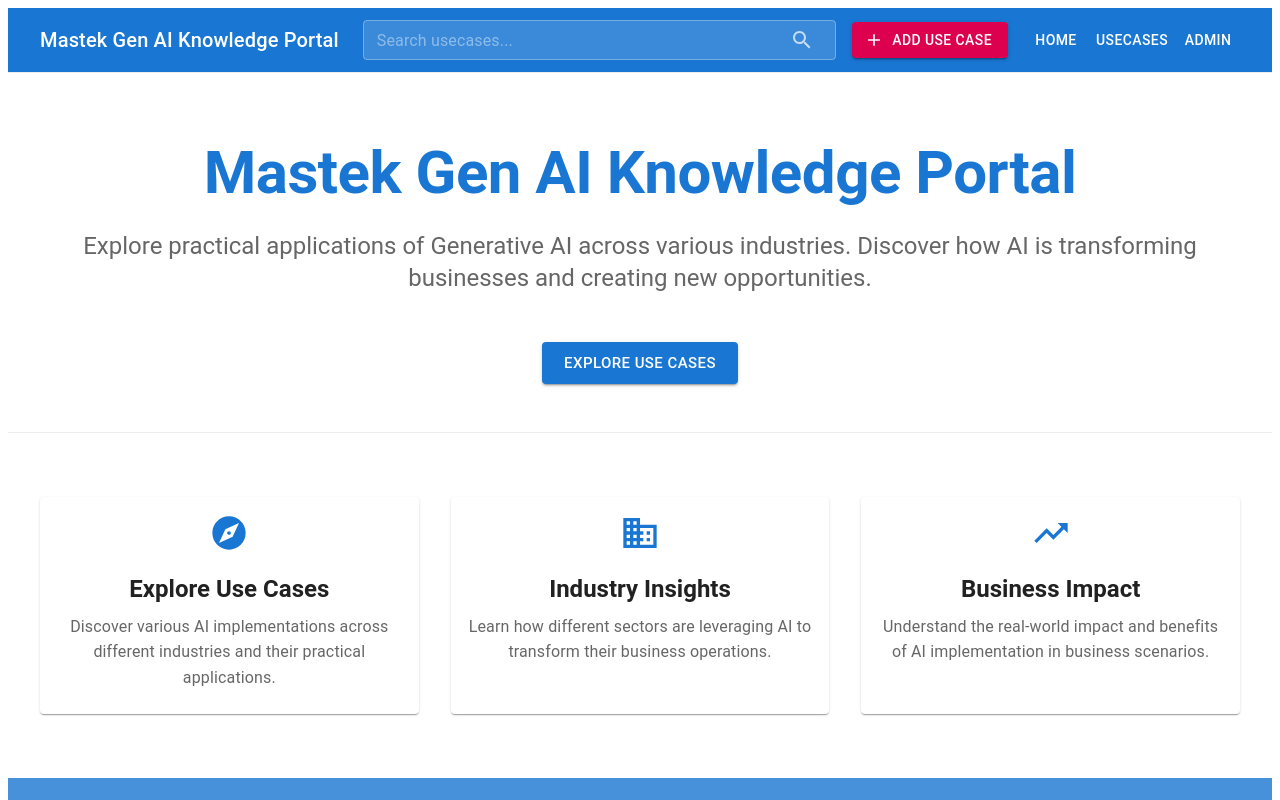
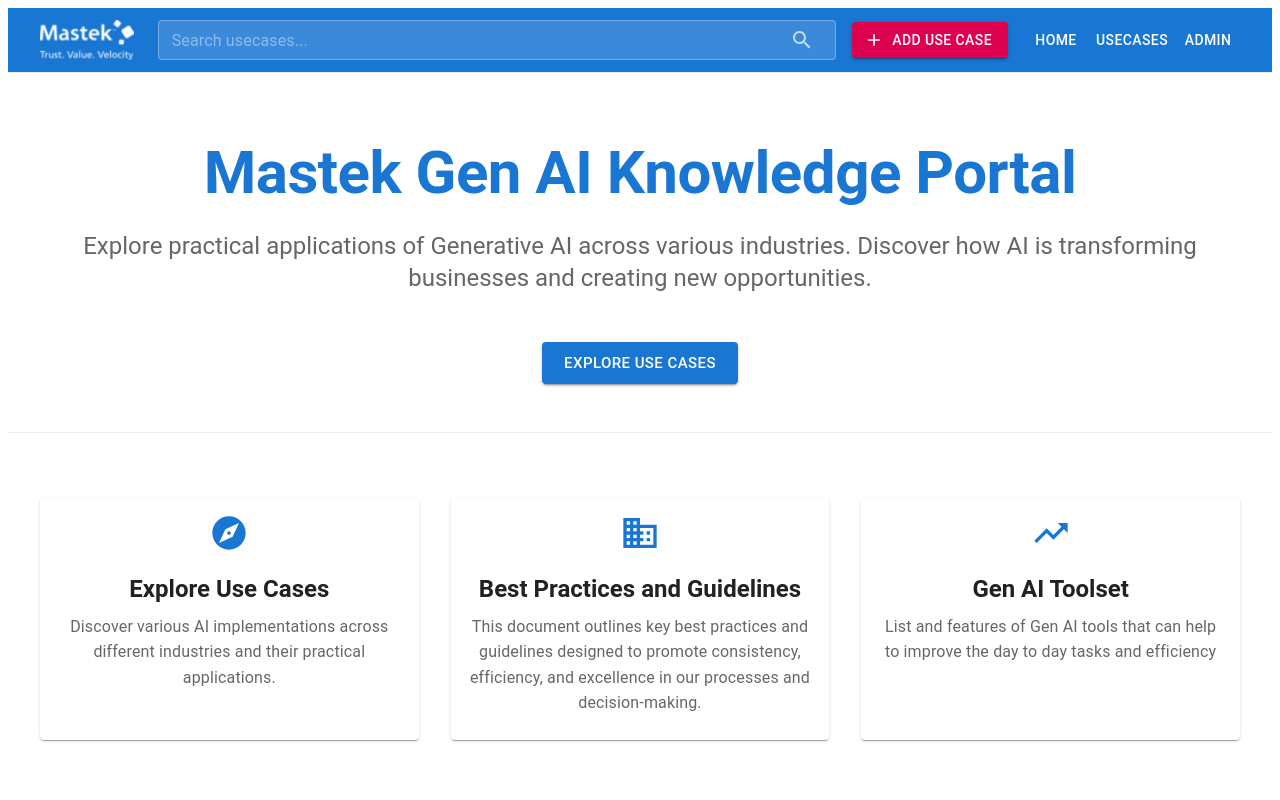
Before and after one commit to girish-mastek/ai-enabler, a React (Create React App) app: page / in a window 1280 px wide. Shown: the top 800 px of the page. Built offline with nearby package versions, Linux system fonts and the light colour scheme.

Commit message:
added mastek logo and more homepage changes

```diff
--- a/src/App.js
+++ b/src/App.js
@@ -63,22 +63,28 @@
 
   return (
     <Toolbar sx={{ px: { xs: 2, sm: 3, md: 4 } }}>
-      <Typography
-        variant="h6"
+      <Box
         component={Link}
         to="/"
         sx={{
-          flexGrow: 0,
+          display: 'flex',
+          alignItems: 'center',
           textDecoration: 'none',
-          color: 'inherit',
+          mr: 3,
           '&:hover': {
-            color: 'rgba(255, 255, 255, 0.8)',
-          },
-          mr: 3
+            opacity: 0.8
+          }
         }}
       >
-        Mastek Gen AI Knowledge Portal
-      </Typography>
+        <img
+          src="/logo-2022.png"
+          alt="Mastek Logo"
+          style={{
+            height: '40px',
+            width: 'auto'
+          }}
+        />
+      </Box>
       <TextField
         size="small"
         placeholder="Search usecases..."
--- a/src/pages/HomePage.js
+++ b/src/pages/HomePage.js
@@ -24,13 +24,13 @@
     },
     {
       icon: <BusinessIcon sx={{ fontSize: 40 }} />,
-      title: 'Industry Insights',
-      description: 'Learn how different sectors are leveraging AI to transform their business operations.',
+      title: 'Best Practices and Guidelines',
+      description: 'This document outlines key best practices and guidelines designed to promote consistency, efficiency, and excellence in our processes and decision-making.',
     },
     {
       icon: <TrendingUpIcon sx={{ fontSize: 40 }} />,
-      title: 'Business Impact',
-      description: 'Understand the real-world impact and benefits of AI implementation in business scenarios.',
+      title: 'Gen AI Toolset',
+      description: 'List and features of Gen AI tools that can help to improve the day to day tasks and efficiency',
     },
   ];
 
```
Also changed, not shown: public/logo-2022.png (added).
